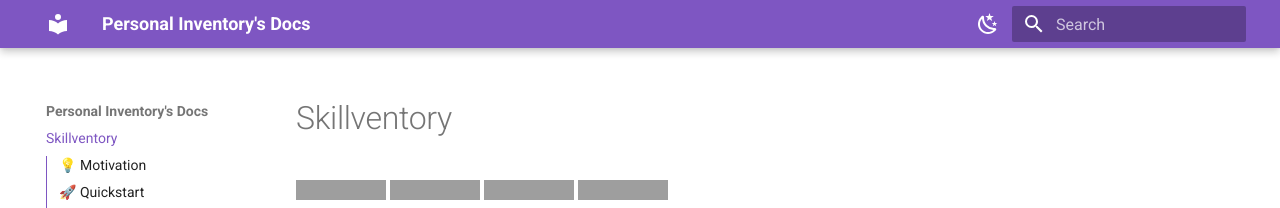
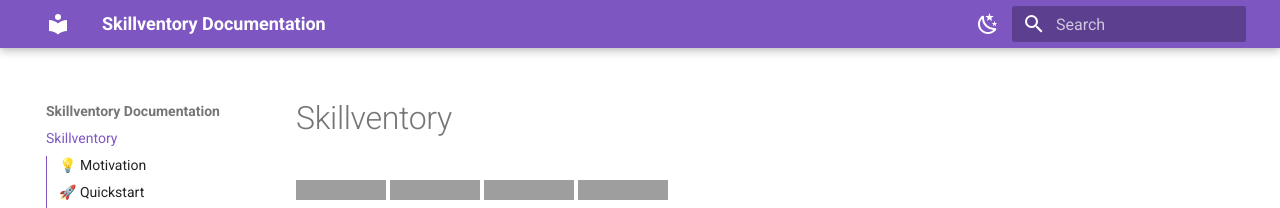
Before and after one commit to UlisesAlexanderAM/skillventory, an MkDocs documentation site: the page built from docs/index.md, in a window 1280 px wide. Shown: the top 208 px of the page. Built offline with MkDocs 1.6.1 and Material for MkDocs 9.7.7, drawn with Linux system fonts in a browser that asks for light colours; grey boxes are pictures that could not be loaded.

Commit message:
docs: Remove "Usage" section and fix `site_name`

```diff
--- a/mkdocs.yml
+++ b/mkdocs.yml
@@ -1,5 +1,5 @@
 # yaml-language-server: $schema=https://squidfunk.github.io/mkdocs-material/schema.json
-site_name: Personal Inventory's Docs
+site_name: Skillventory Documentation
 theme:
   name: material
   language: en
```
Also changed, not shown: README.md (+0 -5 lines).
